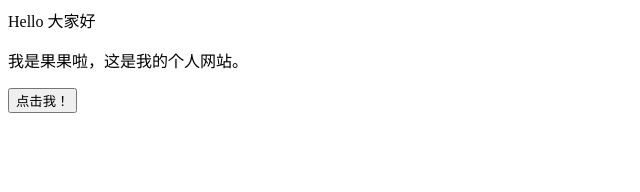
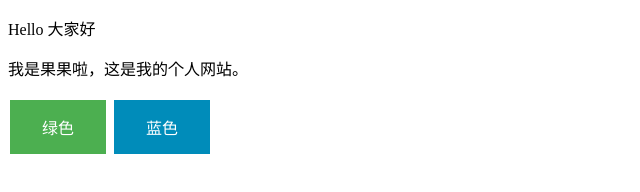
Before and after one commit to ManTouCheer/ManTouCheer.github.io, a plain HTML site: page index.html in a window 1280 px wide. Shown: the whole page, without its empty margins (0-640 px from the left). Drawn offline with Linux system fonts and the light colour scheme.

Commit message:
Update index.html

```diff
--- a/index.html
+++ b/index.html
@@ -1,4 +1,32 @@
-<p>Hello 大家好</p>
-<p>我是果果啦，这是我的个人网站。 </p>
 
-<button type="button">点击我！</button>
+
+<!DOCTYPE html>
+<html>
+  <head>
+    <style>
+    .button {
+      border: none;
+      color: white;
+      padding: 15px 32px;
+      text-align: center;
+      text-decoration: none;
+      display: inline-block;
+      font-size: 16px;
+      margin: 4px 2px;
+      cursor: pointer;
+    }
+
+    .button1 {background-color: #4CAF50;} /* 绿色 */
+    .button2 {background-color: #008CBA;} /* 蓝色 */
+    </style>
+  </head>
+  <body>
+
+    <p>Hello 大家好</p>
+    <p>我是果果啦，这是我的个人网站。 </p>
+
+    <button class="button button1">绿色</button>
+    <button class="button button2">蓝色</button>
+
+  </body>
+</html>
```
